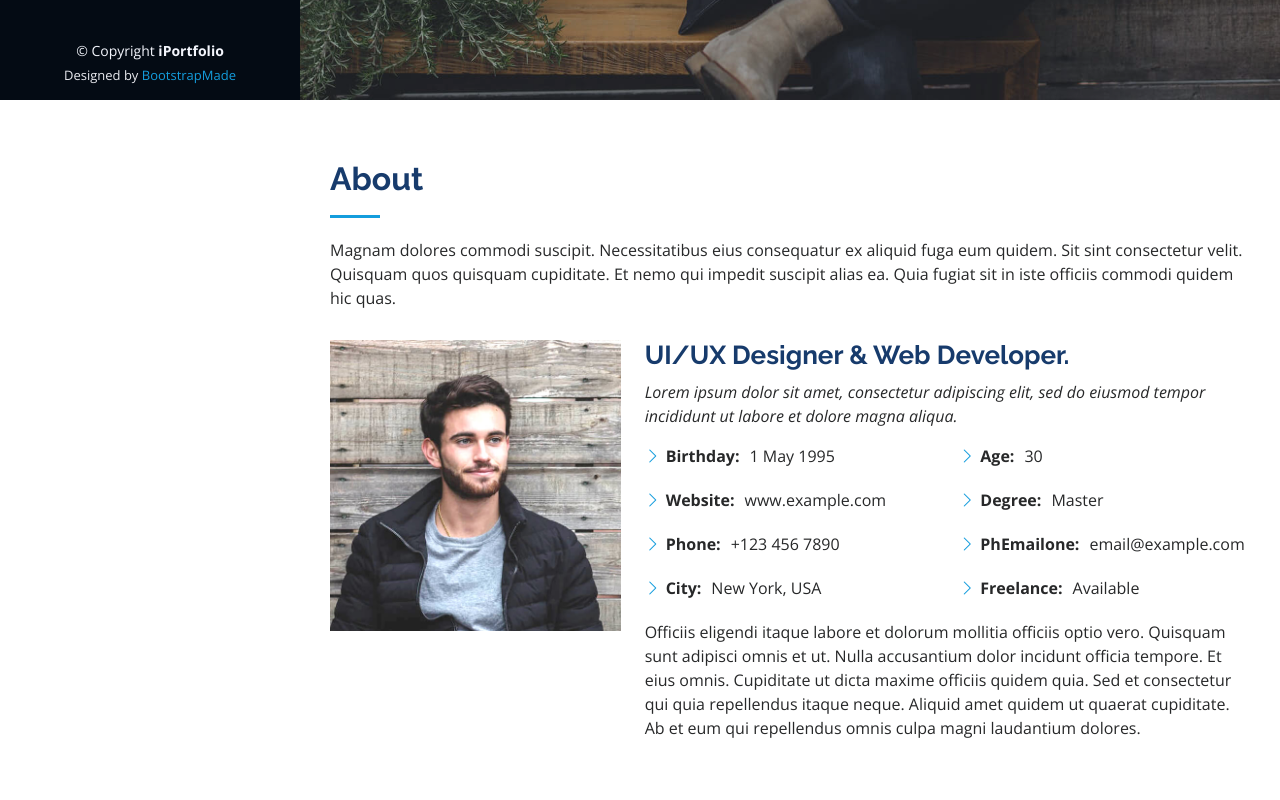
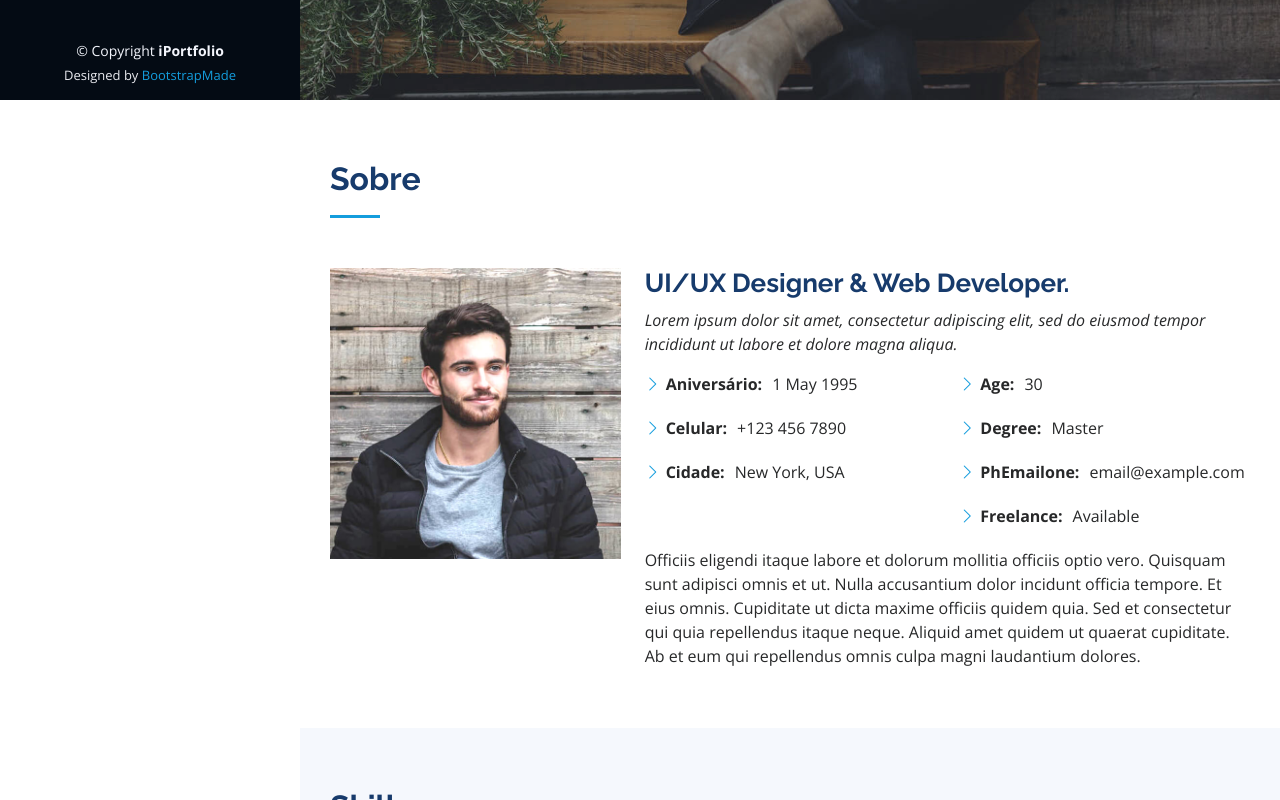
Before and after one commit to Wos96/portifolio_teste, a plain HTML site: page index.html in a window 1280 px wide. Shown: the part 700-1500 px from the top of the page. Drawn offline with nearby package versions, Linux system fonts and the light colour scheme.

Commit message:
Atualização da seção Sobre

```diff
--- a/index.html
+++ b/index.html
@@ -84,8 +84,7 @@
       <div class="container">
 
         <div class="section-title">
-          <h2>About</h2>
-          <p>Magnam dolores commodi suscipit. Necessitatibus eius consequatur ex aliquid fuga eum quidem. Sit sint consectetur velit. Quisquam quos quisquam cupiditate. Et nemo qui impedit suscipit alias ea. Quia fugiat sit in iste officiis commodi quidem hic quas.</p>
+          <h2>Sobre</h2>
         </div>
 
         <div class="row">
@@ -101,10 +100,9 @@
             <div class="row">
               <div class="col-lg-6">
                 <ul>
-                  <li><i class="bi bi-chevron-right"></i> <strong>Birthday:</strong> <span>1 May 1995</span></li>
-                  <li><i class="bi bi-chevron-right"></i> <strong>Website:</strong> <span>www.example.com</span></li>
-                  <li><i class="bi bi-chevron-right"></i> <strong>Phone:</strong> <span>+123 456 7890</span></li>
-                  <li><i class="bi bi-chevron-right"></i> <strong>City:</strong> <span>New York, USA</span></li>
+                  <li><i class="bi bi-chevron-right"></i> <strong>Aniversário:</strong> <span>1 May 1995</span></li>
+                  <li><i class="bi bi-chevron-right"></i> <strong>Celular:</strong> <span>+123 456 7890</span></li>
+                  <li><i class="bi bi-chevron-right"></i> <strong>Cidade:</strong> <span>New York, USA</span></li>
                 </ul>
               </div>
               <div class="col-lg-6">
```
